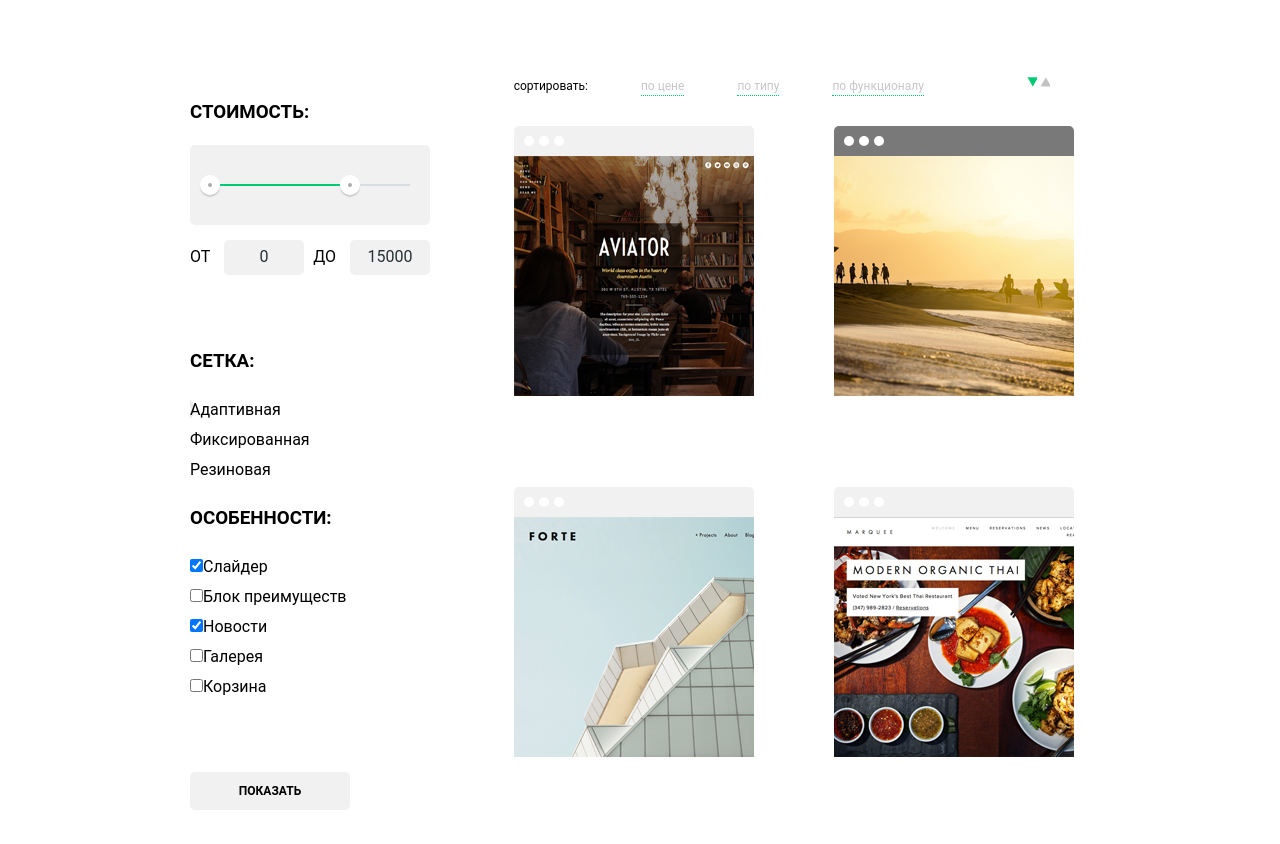
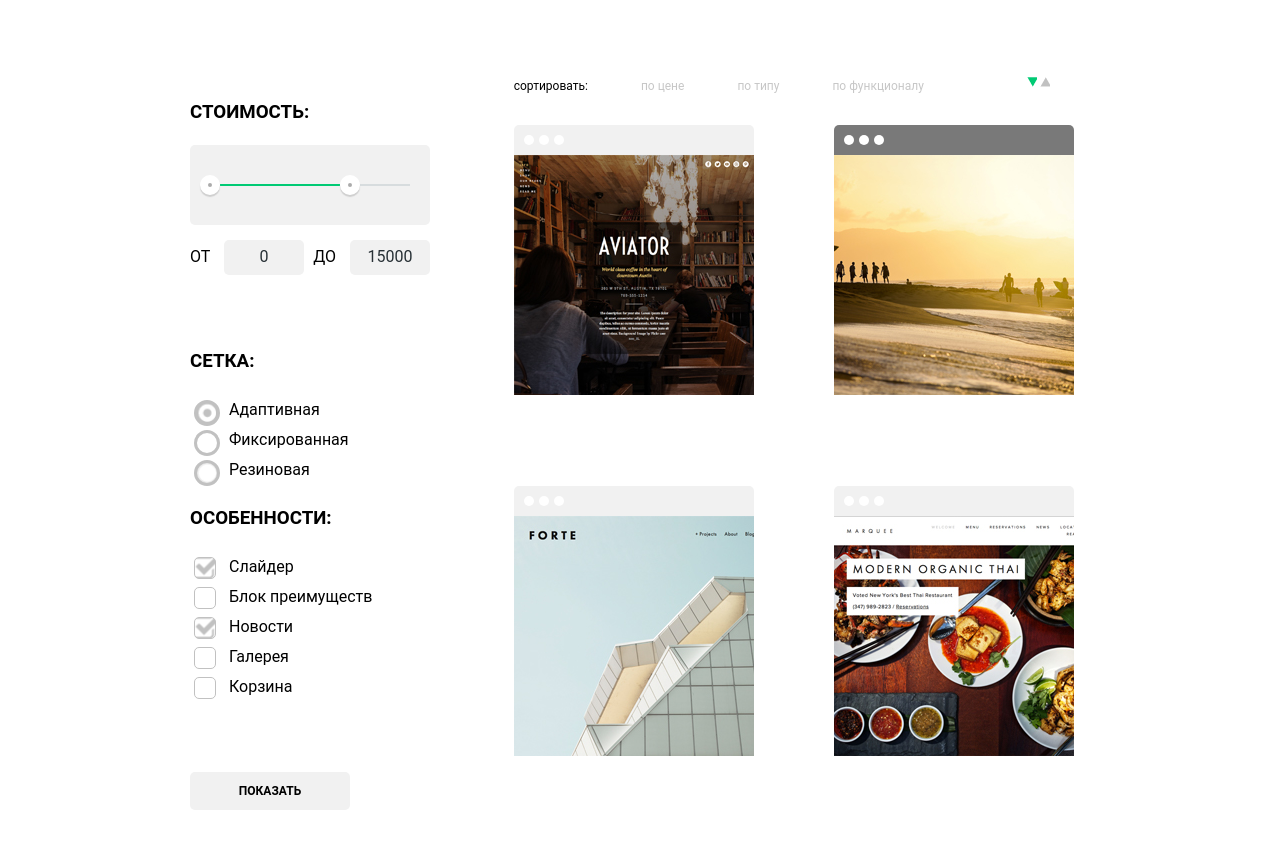
Before and after one commit to SergeyA11/44125-nerds, a plain HTML site: page catalog.html in a window 1280 px wide. Shown: the part 327-1171 px from the top of the page. Drawn offline with nearby package versions, Linux system fonts and the light colour scheme; files whose address does not match are found by name.

Commit message:
Нердс_29.08.2016_18.20

```diff
--- a/catalog.html
+++ b/catalog.html
@@ -31,8 +31,10 @@
               </ul>
             </nav>
             <div class="user-block">
-              <span class="basket"></span>
-              <a class="login" href="#">корзина</a>
+              <span class="onpage">
+                <span class="basket"></span>
+                <a class="login" href="#">корзина</a>
+              </span>
             </div>
           </div>
           <div class="line-2">
@@ -61,19 +63,16 @@
             <h3 class="third-title">сетка:</h3>
               <ul>
                 <li>
-                  <label class="mesh-input mesh-input-hover mesh-input-block" for="adapt">
-                    <input id="adapt" type="radio" name="mesh-type" value="adapt" checked> Адаптивная
-                  </label>
+                  <input class="radio-input" id="adapt" type="radio" name="mesh-type" value="adapt" checked>
+                  <label class="mesh-input" for="adapt">Адаптивная</label>
                 </li>
                 <li>
-                  <label for="fix">
-                    <input id="fix" type="radio" name="mesh-type" value="fix" >Фиксированная
-                  </label>
+                  <input  class="radio-input" id="fix" type="radio" name="mesh-type" value="fix">
+                  <label class="mesh-input" for="fix">Фиксированная</label>
                 </li>
                 <li>
-                  <label for="rubber">
-                    <input id="rubber" type="radio" name="mesh-type" value="rubber"> Резиновая
-                  </label>
+                  <input class="radio-input" id="rubber" type="radio" name="mesh-type" value="rubber" disabled>
+                  <label class="mesh-input" for="rubber">Резиновая</label>
                 </li>
               </ul>
             </section>
@@ -81,29 +80,24 @@
               <h3 class="third-title">особенности:</h3>
               <ul>
                 <li>
-                  <label for="slider">
-                    <input id="slider" type="checkbox" name="slider" checked>Слайдер
-                  </label>
+                  <input class="checkbox-input" id="slider" type="checkbox" name="slider" checked>
+                  <label class="addition-input" for="slider">Слайдер</label>
                 </li>
                 <li>
-                  <label for="advantages">
-                    <input id="advantages" type="checkbox" name="advantages"  >Блок преимуществ
-                  </label>
+                  <input class="checkbox-input" id="advantages" type="checkbox" name="advantages"  >
+                  <label class="addition-input" for="advantages">Блок преимуществ</label>
                 </li>
                 <li>
-                  <label for="news">
-                    <input id="news" type="checkbox" name="news" checked>Новости
-                  </label>
+                    <input class="checkbox-input" id="news" type="checkbox" name="news" checked>
+                    <label class="addition-input" for="news">Новости</label>
                 </li>
                 <li>
-                  <label for="gallery">
-                    <input id="gallery" type="checkbox" name="gallery">Галерея
-                  </label>
+                  <input class="checkbox-input" id="gallery" type="checkbox" name="gallery">
+                  <label class="addition-input" for="gallery">Галерея</label>
                 </li>
                 <li>
-                  <label for="basket">
-                    <input id="basket" type="checkbox" name="basket">Корзина
-                  </label>
+                  <input class="checkbox-input" id="basket" type="checkbox" name="basket">
+                  <label class="addition-input" for="basket">Корзина</label>
                 </li>
               </ul>
             </section>
--- a/css/style.css
+++ b/css/style.css
@@ -18,7 +18,7 @@ body {
   font-size: 18px;
   line-height: 30px;
   color: black;
-  font-weight: normal;
+  font-weight: bold;
   font-family: "Roboto";
 }
 .slide-title p {
@@ -111,6 +111,7 @@ ul {
 .user-block a {
   text-decoration: none;
   text-transform: uppercase;
+  color: #000000;
 }
 .user-block a:hover {
   color: #fb565a;
@@ -132,16 +133,7 @@ ul {
 .basket:active {
   background-image: url("../img/icon-basket-active.png");
 }
-.credo {
-  display: inline-block;
-  vertical-align: top;
-  width: 360px;
-  margin-right: 180px;
-  margin-bottom: 80px;
-  font-family: "Roboto";
-  font-size: 16px;
-  line-height: 22px;
-}
+
 .slide-title {
   font-weight: bold;
 }
@@ -291,8 +283,8 @@ ul {
 }
 .contacts {
   position: absolute;
-  top: 2170px;
-  left: 180px;
+  top: 1850px;
+  left: 200px;
   width: 250px;
   height: 240px;
   font-size: 16px;
@@ -324,6 +316,7 @@ ul {
 }
 .main-footer {
   font-size: 0;
+  padding-bottom: 70px;
 }
 .footer-social {
   display: inline-block;
@@ -337,7 +330,7 @@ ul {
   vertical-align: top;
   width: 550px;
   margin-top: 70px;
-  margin-left: 80px;
+  margin-left: 110px;
 }
 .friendship {
   font-size: 36px;
@@ -464,7 +457,6 @@ ul {
   margin-left: 50px;
   color: #c7c7c7;
   text-decoration: none;
-  border-bottom: 1px dotted #00ca74;
 }
 .sort a:hover {
   color: #000000;
@@ -618,22 +610,99 @@ ul {
   font-size: 16px;
   margin-bottom: 70px;
 }
-.filters .mesh input {
-  display: none;
+.mesh-input {
+  cursor: pointer;
 }
-.mesh-input {
-  display: inline-block;
-  background-image: url("../img/icon-circle.png");
-  background-repeat: no-repeat;
-  background-position: -20px;
+.radio-input {
+  width: 0;
+  height: 0;
+  margin: 0;
 }
-.mesh-input-hover:hover {
+label.mesh-input {
+  position: relative;
+  padding-left: 35px;
+}
+label.mesh-input::before {
+  content: "";
+  position: absolute;
+  top: 0;
+  left: 0;
+  width: 20px;
+  height: 20px;
+  border-radius: 15px;
+  border: 3px solid #c1c1c1;
+}
+.radio-input:hover + label.mesh-input::before {
   background-image: url("../img/icon-circle-hover.png");
   background-repeat: no-repeat;
+  background-position: center;
 }
-.mesh-input-block {
-  background-image: url("../img/icon-circle-block.png");
+.radio-input:disabled + label.mesh-input::before {
+  background-image: url("../img/icon-circle-disabled.png");
   background-repeat: no-repeat;
+  background-position: center;
+}
+.radio-input:checked + label.mesh-input::before {
+  background-image: url("../img/icon-circle-dot.png");
+  background-repeat: no-repeat;
+  background-position: center;
+}
+.radio-input:checked:hover + label.mesh-input::before {
+  background-image: url("../img/icon-circle-dot-hover.png");
+  background-repeat: no-repeat;
+  background-position: center;
+}
+.radio-input:checked:disabled + label.mesh-input::before {
+  background-image: url("../img/icon-circle-dot-disabled.png");
+  background-repeat: no-repeat;
+  background-position: center;
+}
+.addition-input {
+  cursor: pointer;
+}
+.checkbox-input {
+  width: 0;
+  height: 0;
+  margin: 0;
+}
+label.addition-input {
+  position: relative;
+  padding-left: 35px;
+}
+label.addition-input::before {
+  content: "";
+  position: absolute;
+  top: 0;
+  left: 0;
+  width: 20px;
+  height: 20px;
+  border-radius: 5px;
+  border: 1px solid #c1c1c1;
+}
+.checkbox-input:hover + label.addition-input::before {
+  background-image: url("../img/icon-check-off-hover.png");
+  background-repeat: no-repeat;
+  background-position: center;
+}
+.checkbox-input:disabled + label.addition-input::before {
+  background-image: url("../img/icon-check-off-disabled.png");
+  background-repeat: no-repeat;
+  background-position: center;
+}
+.checkbox-input:checked + label.addition-input::before {
+  background-image: url("../img/icon-check-on.png");
+  background-repeat: no-repeat;
+  background-position: center;
+}
+.checkbox-input:checked:hover + label.addition-input::before {
+  background-image: url("../img/icon-check-on-hover.png");
+  background-repeat: no-repeat;
+  background-position: center;
+}
+.checkbox-input:checked:disabled + label.addition-input::before {
+  background-image: url("../img/icon-check-on-disabled.png");
+  background-repeat: no-repeat;
+  background-position: center;
 }
 .pagination {
   font-size: 0;
@@ -708,12 +777,6 @@ ul {
 }
 .service-column:last-child .btn-order:active{
   background-color: #c09b24;
-}
-.btn-learn-more {
-  width: 240px;
-}
-.slide-title .btn-learn-more {
-  margin-top: 30px;
 }
 .btn-write-to-us {
   width: 240px;
@@ -945,21 +1008,17 @@ ul {
 }
 .slider {
   position: relative;
-
   width: 880px;
   min-height: 310px;
   margin: 0 auto;
   overflow: hidden;
 }
-
 .slide {
   position: absolute;
   top: 0;
   left: 0;
-
   width: 100%;
   height: 310px;
-
   background-repeat: no-repeat;
   background-position: 100% 10px;
 
@@ -967,20 +1026,16 @@ ul {
      -moz-transition: left 0.3s ease;
           transition: left 0.3s ease;
 }
-
 .slider input[type="radio"] {
   display: none;
 }
-
 .slider-controls {
   position: absolute;
   bottom: 95px;
   left: 50%;
   z-index: 10;
-
   width: 200px;
   margin-left: -100px;
-
   text-align: center;
 }
 
@@ -989,9 +1044,7 @@ ul {
   width: 4px;
   height: 4px;
   margin: 0 3px;
-
   vertical-align: top;
-
   background: #ffffff;
   border: 3px solid white;
   border-radius: 50%;
@@ -1006,10 +1059,12 @@ ul {
 .slide-title {
   font-weight: 500;
   font-size: 36px;
+  line-height: 36px;
+  margin-bottom: 30px;
 }
 
 .slide p {
-  font-weight: 500;
+  font-size: 16px;
   line-height: 22px;
   color: #283136;
 }
@@ -1017,65 +1072,53 @@ ul {
 .slide .btn {
   display: block;
   width: 220px;
+  height: 30px;
   margin-top: 25px;
   padding: 12px 10px;
-
-  font-weight: 300;
+  font-weight: bold;
   font-size: 12px;
+  line-height: 30px;
   text-align: center;
   color: #ffffff;
   text-transform: uppercase;
   text-decoration: none;
-
   background: #fb565a;
-  border-radius: 3px;
+  border-radius: 5px;
 }
-
 .slide:nth-child(1) {
-  background-image: url("img/slider-bg.png");
+  background-image: url("../img/slide-1.png");
 }
-
 .slide:nth-child(2) {
-  background-image: url("img/slider-bg-2.png");
+  background-image: url("../img/slide-1.png");
 }
-
 .slide:nth-child(3) {
-  background-image: url("img/slider-bg-3.png");
+  background-image: url("../img/slide-1.png");
 }
-
 #btn-1:checked ~ .slides .slide:nth-child(1) {
   left: 0;
 }
-
 #btn-1:checked ~ .slides .slide:nth-child(2),
 #btn-1:checked ~ .slides .slide:nth-child(3) {
   left: 880px;
 }
-
 #btn-2:checked ~ .slides .slide:nth-child(1) {
   left: -880px;
 }
-
 #btn-2:checked ~ .slides .slide:nth-child(2) {
   left: 0;
 }
-
 #btn-2:checked ~ .slides .slide:nth-child(3) {
   left: -880px;
 }
-
 #btn-3:checked ~ .slides .slide:nth-child(1) {
   left: -880px;
 }
-
 #btn-3:checked ~ .slides .slide:nth-child(2) {
   left: -880px;
 }
-
 #btn-3:checked ~ .slides .slide:nth-child(3) {
   left: 0;
 }
-
 #btn-1:checked ~ .slider-controls label[for="btn-1"],
 #btn-2:checked ~ .slider-controls label[for="btn-2"],
 #btn-3:checked ~ .slider-controls label[for="btn-3"] {
```
Also changed, not shown: index.html (+2 -5 lines), icon-check-on-hover.png (added), img/icon-check-off-disabled.png (added), img/icon-check-off-hover.png (added), img/icon-check-off.png (added), img/icon-check-on-disabled.png (added), img/icon-check-on-hover.png (added), img/icon-check-on.png (added), img/icon-circle-disabled.png (added), img/icon-circle-dot-disabled.png (added), img/icon-circle-dot-hover.png (added), img/icon-circle-dot.png (added), img/slide-1.png (added).
